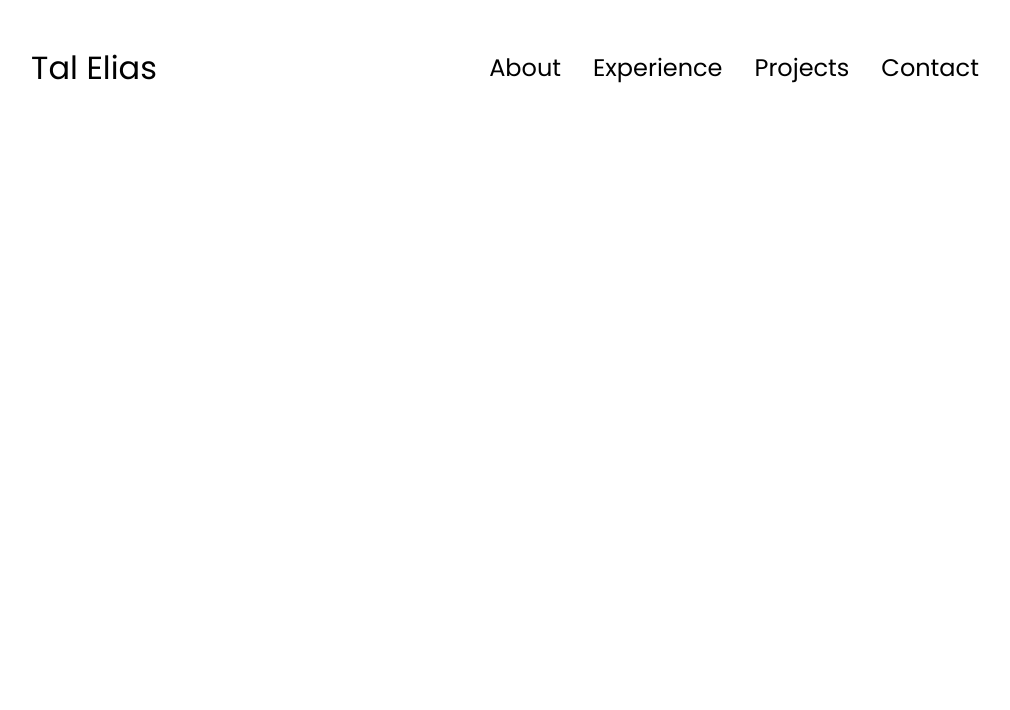
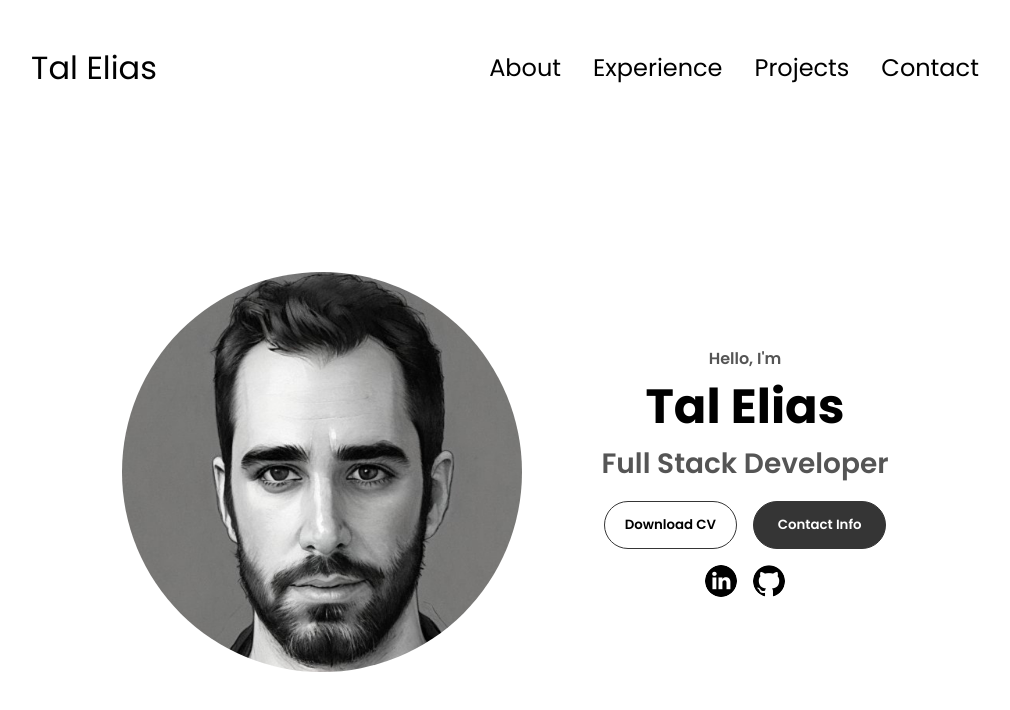
Before and after one commit to gezerlavan/my-portfolio, a React (Vite) app: page / in a window 1280 px wide. Shown: the top 710 px of the page, without its empty margins (135-1145 px from the left). Built offline with nearby package versions, Linux system fonts and the light colour scheme.

Commit message:
hero/download-cv/social-links

```diff
--- a/src/App.jsx
+++ b/src/App.jsx
@@ -1,9 +1,11 @@
-import { PageHeader } from "./cmps/layout/PageHeader";
+import { Hero } from './cmps/Hero'
+import { PageHeader } from './cmps/layout/PageHeader'
 
 export function App() {
   return (
     <main className="main-layout">
       <PageHeader />
+      <Hero />
     </main>
   )
 }
--- a/src/assets/styles/basics/_base.scss
+++ b/src/assets/styles/basics/_base.scss
@@ -34,12 +34,6 @@ legend {
   font-weight: normal;
 }
 
-/* Remove list styles on ul, ol elements */
-ul,
-ol {
-  list-style: none;
-}
-
 /* Set base font size and line height */
 body {
   font-family: 'Poppins', Arial, sans-serif;
@@ -68,6 +62,16 @@ a,
   transition: all 300ms ease;
 }
 
+p {
+  color: $clr-dark3;
+}
+
+/* Remove list styles on ul, ol elements */
+ul,
+ol {
+  list-style: none;
+}
+
 /* Remove default button styling */
 button,
 input,
@@ -75,7 +79,6 @@ select,
 textarea {
   margin: 0;
   font-family: inherit;
-  font-size: inherit;
 }
 
 /* Remove default button styles in Firefox */
@@ -101,3 +104,82 @@ img {
   max-width: 100%;
   height: auto;
 }
+
+/* SECTIONS */
+
+section {
+  padding-top: 4vh;
+  height: 96vh;
+  min-height: fit-content;
+
+  .title {
+    font-size: 3rem;
+    text-align: center;
+  }
+
+  .pic-container {
+    height: 400px;
+    width: 400px;
+    margin: auto 0;
+  }
+
+  .section-text-p1 {
+    text-align: center;
+  }
+
+  .section-text-p2 {
+    font-size: 1.75rem;
+    margin-bottom: 1rem;
+  }
+}
+
+/* BUTTONS */
+
+.btn-container {
+  display: flex;
+  justify-content: center;
+  gap: 1rem;
+}
+
+.btn {
+  font-weight: 600;
+  transition: all 300ms ease;
+  padding: 1em;
+  width: 10em;
+  border-radius: 2em;
+
+  &.btn-color-1 {
+    color: $clr-light1;
+    background: $clr-dark2;
+
+    &:hover {
+      background: $clr-dark1;
+    }
+  }
+
+  &.btn-color-2 {
+    background: none;
+
+    &:hover {
+      color: $clr-light1;
+      background: $clr-dark2;
+      border: 0.1rem solid $clr-light1;
+    }
+  }
+
+  &.btn-color-1,
+  &.btn-color-2 {
+    border: 0.1rem solid $clr-dark2;
+
+    &:hover {
+      cursor: pointer;
+    }
+  }
+}
+
+/* ICON */
+
+.icon {
+  height: 2rem;
+  cursor: pointer;
+}
--- /dev/null
+++ b/src/assets/styles/cmps/_Hero.scss
@@ -0,0 +1,27 @@
+section.hero {
+  justify-content: center;
+  gap: 5rem;
+  height: 80vh;
+
+  img {
+    border-radius: 50%;
+  }
+
+  .section-text {
+    align-self: center;
+    text-align: center;
+
+    p {
+      font-weight: 600;
+    }
+
+    h1 {
+      font-weight: 700;
+    }
+  }
+
+  .socials-container {
+    gap: 1rem;
+    margin-block-start: 1rem;
+  }
+}
--- a/src/assets/styles/main.scss
+++ b/src/assets/styles/main.scss
@@ -10,7 +10,10 @@
 @import 'basics/base';
 
 // CMPS
-@import 'cmps/layout/PageHeader';
-@import 'cmps/layout/NavLinks';
-@import 'cmps/layout/HamburgerMenu';
-@import 'cmps/layout/HamburgerIcon';
+  @import 'cmps/Hero';
+
+  // layout
+  @import 'cmps/layout/PageHeader';
+  @import 'cmps/layout/NavLinks';
+  @import 'cmps/layout/HamburgerMenu';
+  @import 'cmps/layout/HamburgerIcon';
--- a/src/assets/styles/setup/_variables.scss
+++ b/src/assets/styles/setup/_variables.scss
@@ -1,6 +1,6 @@
 // COLOR PALETTE
-$clr-dark1: #000;
-$clr-dark2: #353535;
+$clr-dark1: rgb(0, 0, 0);
+$clr-dark2: rgb(53, 53, 53);
 $clr-dark3: #555555;
 $clr-dark4: #808080;
 $clr-dark5: #b5b5b5;
--- /dev/null
+++ b/src/cmps/Hero.jsx
@@ -0,0 +1,51 @@
+import profilePic from '../assets/img/profile-pic.jpg'
+import linkedinIcon from '../assets/img/linkedin.png'
+import githubIcon from '../assets/img/github.png'
+import resume from '../assets/Tal_Elias_Resume.pdf'
+
+export function Hero() {
+  function handleRedirect(link) {
+    if (!link) return
+    const linkedinUrl = 'https://www.linkedin.com/in/talelias/'
+    const githubUrl = 'https://github.com/gezerlavan'
+    if (link === 'linkedin') window.open(linkedinUrl, '_blank')
+    if (link === 'github') window.open(githubUrl, '_blank')
+  }
+
+  function onDownloadCV() {
+    window.open(resume, '_blank')
+  }
+
+  return (
+    <section className="hero flex">
+      <div className="pic-container">
+        <img src={profilePic} alt="Profile picture" />
+      </div>
+      <div className="section-text">
+        <p className="section-text-p1">Hello, I'm</p>
+        <h1 className="title">Tal Elias</h1>
+        <p className="section-text-p2">Full Stack Developer</p>
+        <div className="btn-container">
+          <button className="btn btn-color-2" onClick={onDownloadCV}>
+            Download CV
+          </button>
+          <button className="btn btn-color-1">Contact Info</button>
+        </div>
+        <div className="socials-container flex justify-center">
+          <img
+            src={linkedinIcon}
+            alt="Linkedin icon"
+            className="icon"
+            onClick={() => handleRedirect('linkedin')}
+          />
+          <img
+            src={githubIcon}
+            alt="Github icon"
+            className="icon"
+            onClick={() => handleRedirect('github')}
+          />
+        </div>
+      </div>
+    </section>
+  )
+}
```
Also changed, not shown: src/customHooks/useClickOutside.js (added, +12 -0 lines), src/customHooks/useEventListener.js (added, +21 -0 lines).
